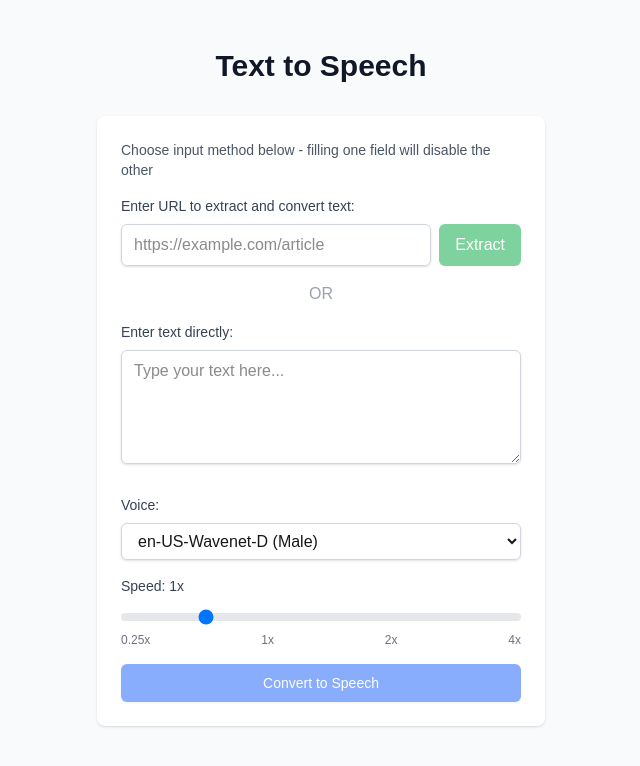
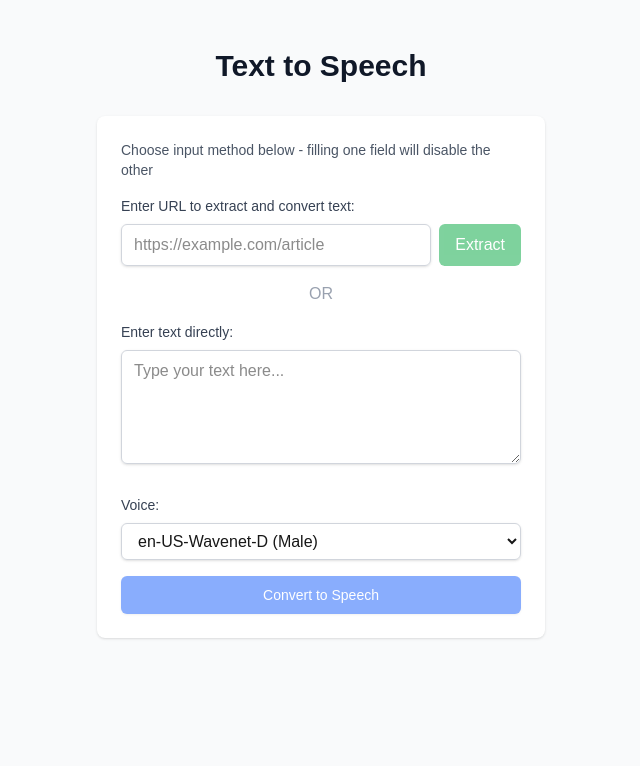
Before and after one commit to bbassett/text_to_speech_js, a Next.js app: page / in a window 1280 px wide. Shown: the top 766 px of the page, without its empty margins (319-959 px from the left). Built offline with nearby package versions, Linux system fonts and the light colour scheme.

Commit message:
remove speed during generation

```diff
--- a/src/app/page.tsx
+++ b/src/app/page.tsx
@@ -6,7 +6,6 @@ export default function Home() {
   const [text, setText] = useState('');
   const [url, setUrl] = useState('');
   const [voice, setVoice] = useState('en-US-Wavenet-D');
-  const [speed, setSpeed] = useState(1.0);
   const [isLoading, setIsLoading] = useState(false);
   const [isExtractingText, setIsExtractingText] = useState(false);
   const [audioUrl, setAudioUrl] = useState<string | null>(null);
@@ -162,7 +161,7 @@ export default function Home() {
         headers: {
           'Content-Type': 'application/json',
         },
-        body: JSON.stringify({ text: textToConvert, voice, speed }),
+        body: JSON.stringify({ text: textToConvert, voice }),
       });
 
       if (!response.ok) {
@@ -362,27 +361,6 @@ export default function Home() {
             </select>
           </div>
 
-          <div className="mb-4">
-            <label htmlFor="speed-slider" className="block text-sm font-medium text-gray-700 dark:text-gray-300 mb-2">
-              Speed: {speed}x
-            </label>
-            <input
-              id="speed-slider"
-              type="range"
-              min="0.25"
-              max="4.0"
-              step="0.25"
-              value={speed}
-              onChange={(e) => setSpeed(parseFloat(e.target.value))}
-              className="w-full h-2 bg-gray-200 rounded-lg appearance-none cursor-pointer dark:bg-gray-700"
-            />
-            <div className="flex justify-between text-xs text-gray-500 dark:text-gray-400 mt-1">
-              <span>0.25x</span>
-              <span>1x</span>
-              <span>2x</span>
-              <span>4x</span>
-            </div>
-          </div>
 
           {error && (
             <div className="mb-4 p-3 bg-red-100 dark:bg-red-900 border border-red-400 dark:border-red-600 text-red-700 dark:text-red-300 rounded-md">
```
Also changed, not shown: .claude/settings.local.json (added).
